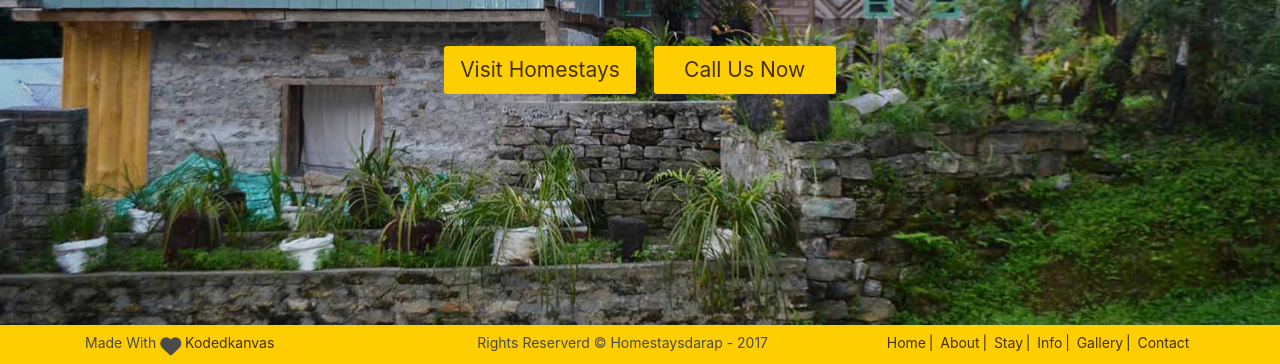
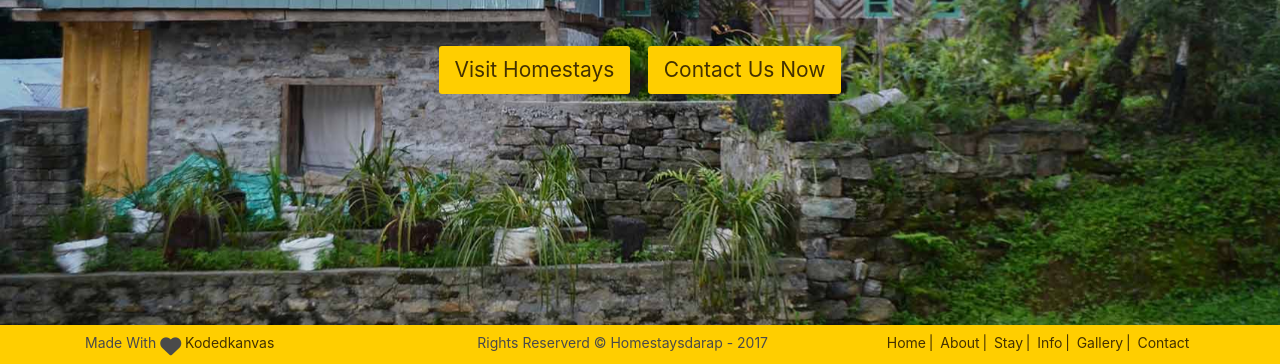
Before and after one commit to kodedkanvasofficials/homestaysdarap, a plain HTML site: page index.html in a window 1280 px wide. Shown: the part 436-800 px from the top of the page. Drawn offline with Linux system fonts and the light colour scheme.

Commit message:
update index.html buttons

```diff
--- a/index.html
+++ b/index.html
@@ -82,8 +82,8 @@
     us at Darap"
 </h2>
 
-<a class="button is-large">visit homestays</a>
-<a class="button is-large">call us now</a>
+<a class="button is-large" href="/stay.html">visit homestays</a>
+<a class="button is-large" href="/contact.html">contact us now</a>
     </div>
   </div>
 
```
